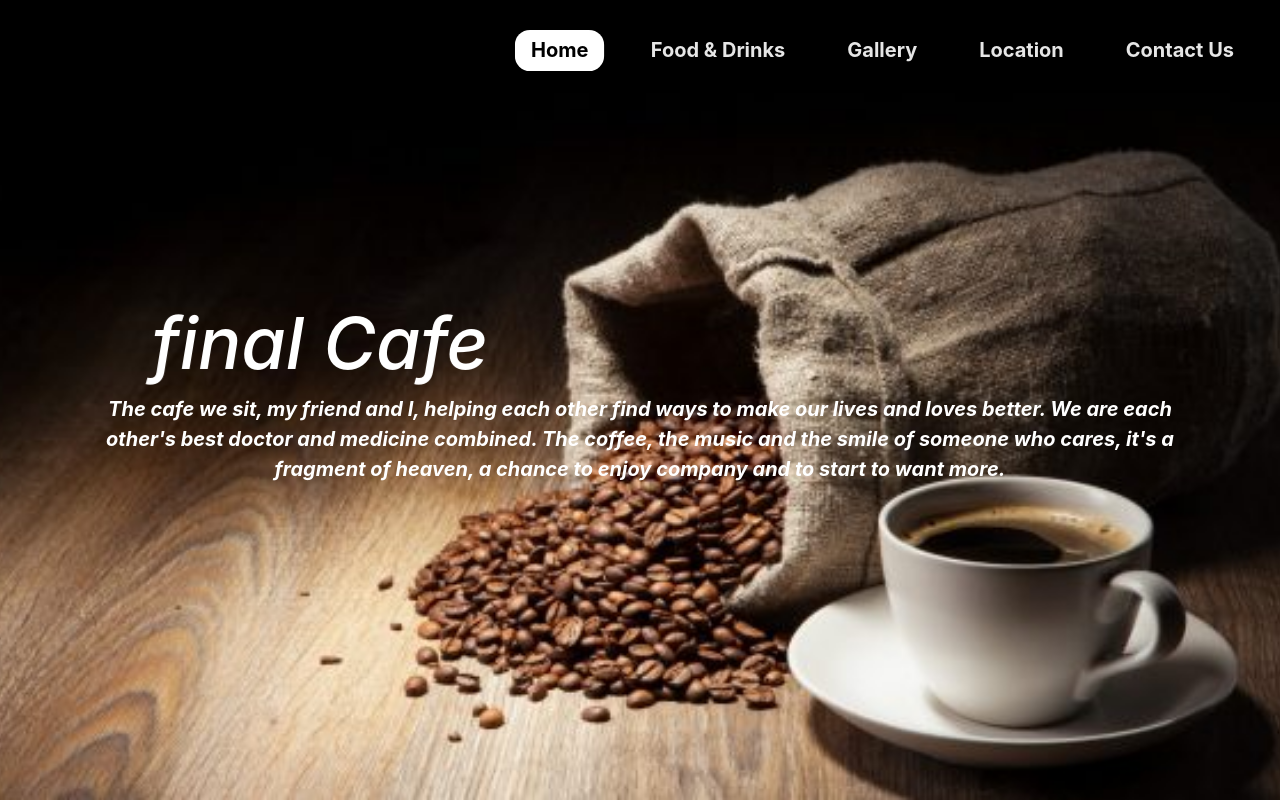
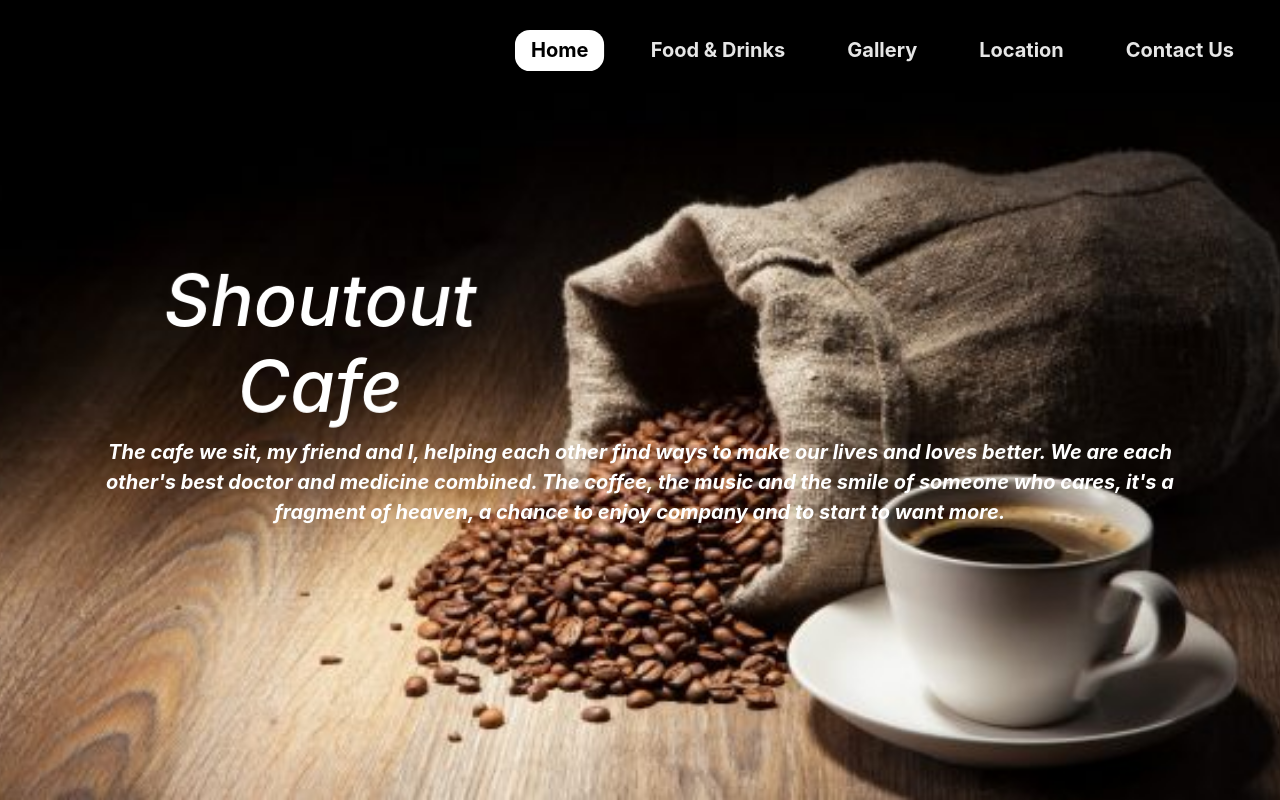
Before and after one commit to anuraghugar/shoutoutcafe, a plain HTML site: page index.html in a window 1280 px wide. Both pictures are taken after a click on the link "Home". Shown: the top 800 px of the page. Drawn offline with nearby package versions, Linux system fonts and the light colour scheme; some packages are replaced by stand-ins of ours.

Commit message:
original changes

```diff
--- a/index.html
+++ b/index.html
@@ -29,7 +29,7 @@
         </div>
         <div class="d-flex justify-content-center align-items-center vh-100">
             <div class=" container text-white text-center font-weight-bold">
-                <h1 class="title animate__animated animate__flipInX animate__infinite"><i>final Cafe</i>
+                <h1 class="title animate__animated animate__flipInX animate__infinite"><i>Shoutout Cafe</i>
                 </h1>
                 <p class="title-body"><i>The cafe we sit, my friend and I, helping each other find ways to make our
                         lives and loves
```
